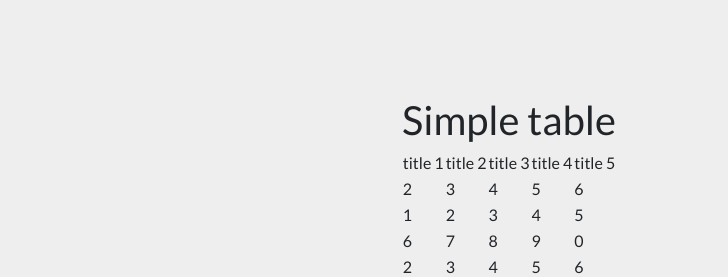
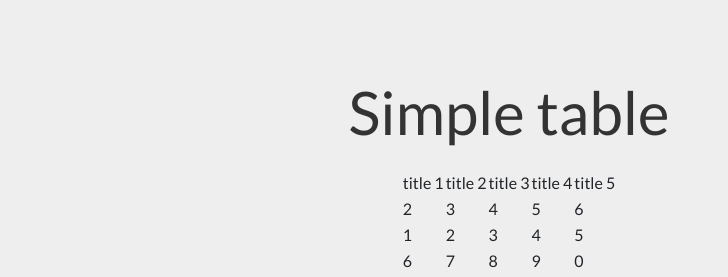
Before and after one commit to stewilondanga/simple-table, a plain HTML site: page index.html in a window 1280 px wide. Shown: the top 277 px of the page, 131-859 px from the left. Drawn offline with nearby package versions, Linux system fonts and the light colour scheme.

Commit message:
add css/styles.css

```diff
--- a/css/styles.css
+++ b/css/styles.css
@@ -26,12 +26,13 @@ body {
   height: 1.5em;
 }
 
-/*.title{
-  font-size:60px;
-  margin-bottom:25px;
-  color:#333
+.title {
+  font-size: 60px;
+  margin-bottom: 25px;
+  color: #333
 }
-.title:first-letter{
+
+/*.title:first-letter{
   color:rgba(0,0,255,0.5)
 }
 table {
```
